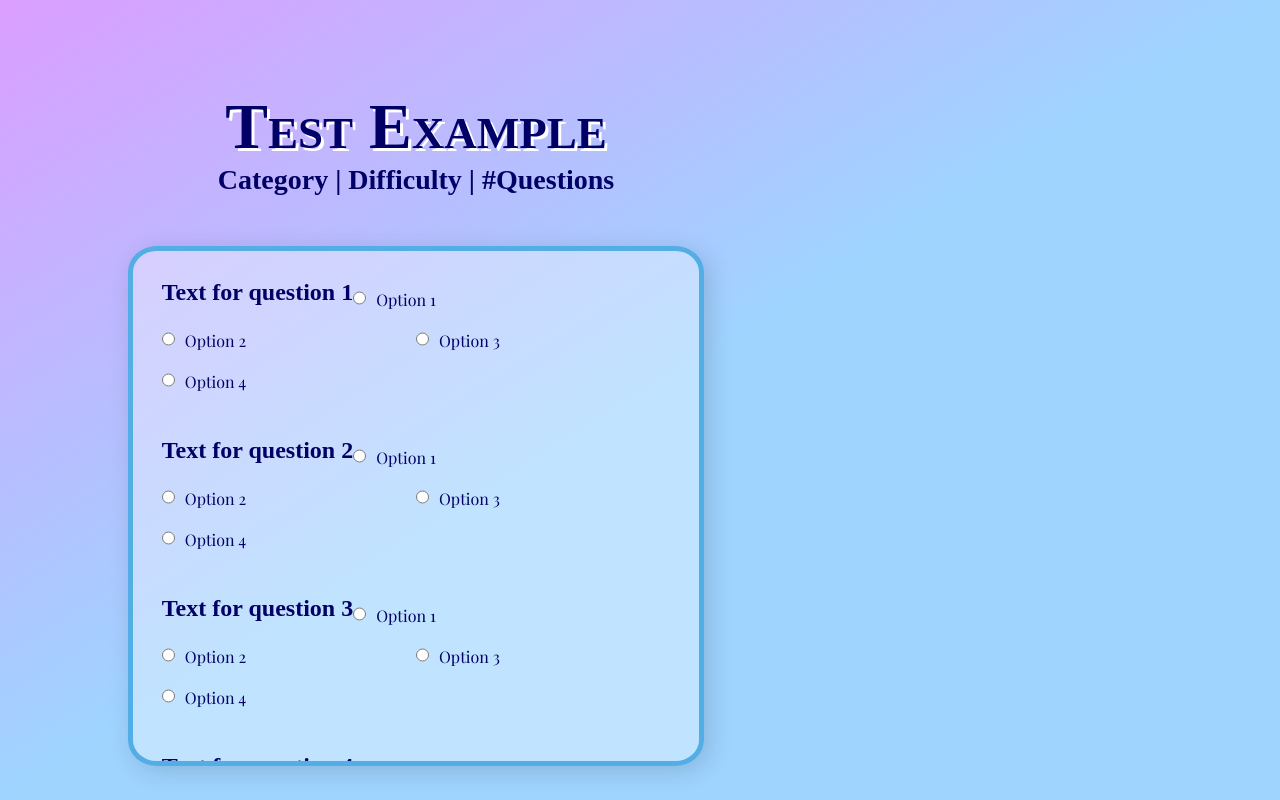
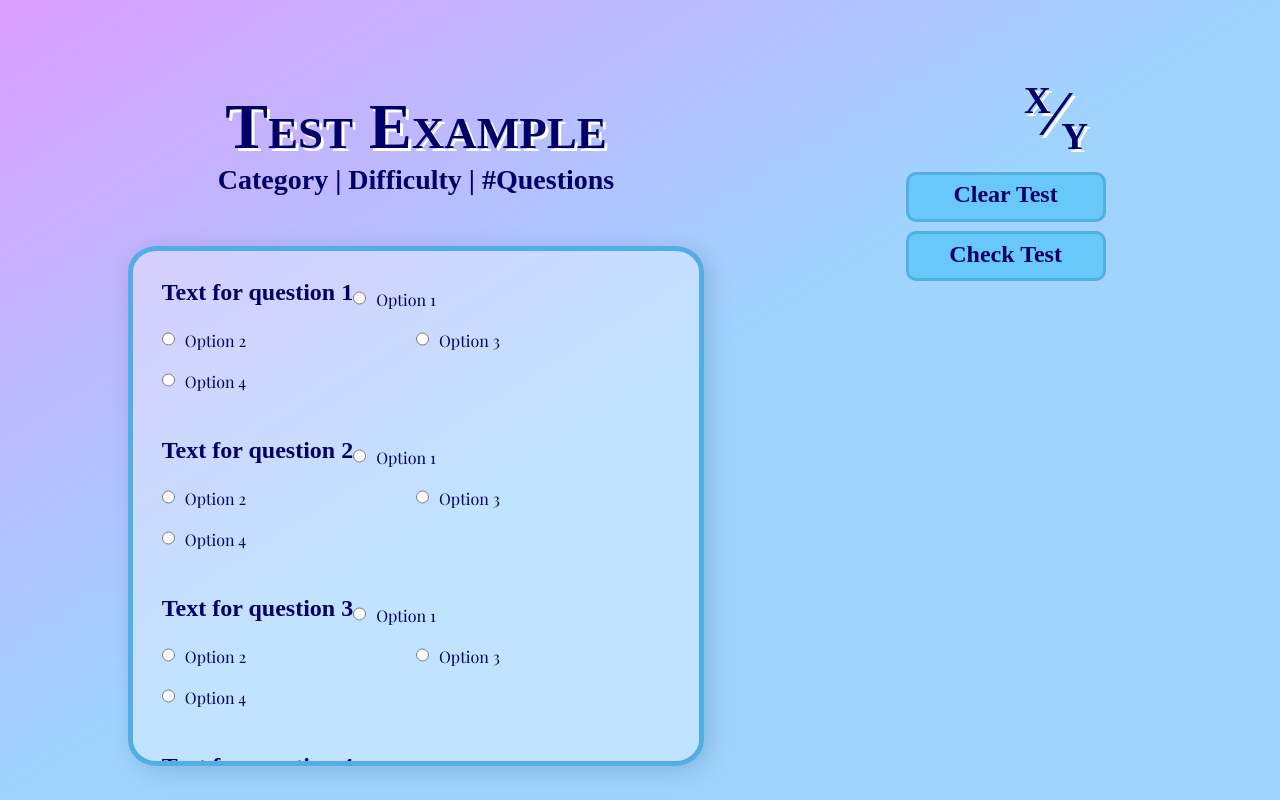
Before and after one commit to mcdoash/TriviaGame, a plain HTML site: page index.html in a window 1280 px wide. Both pictures are taken after a click on the element "Load". Drawn offline with nearby package versions, Linux system fonts and the light colour scheme; a web font is replaced by a local one.

Commit message:
Forgot to save file

```diff
--- a/index.html
+++ b/index.html
@@ -82,11 +82,17 @@
                             <p><input type="radio" name="" value="">Option 3</p>
                             <p><input type="radio" name="" value="">Option 4</p>
                         </div>
-
                     </form>
                 </div>
 
                 <div id="test-right">
+                    <div id="score">
+                        <h1><sup>x</sup>&frasl;<sub>y</sub></h1>
+                    </div>
+                    <div class="button"><h3>Clear Test</h3>
+                    </div>
+                    <div class="button"><h3>Check Test</h3>
+                    </div>
                 </div>
             </div>
 
```
